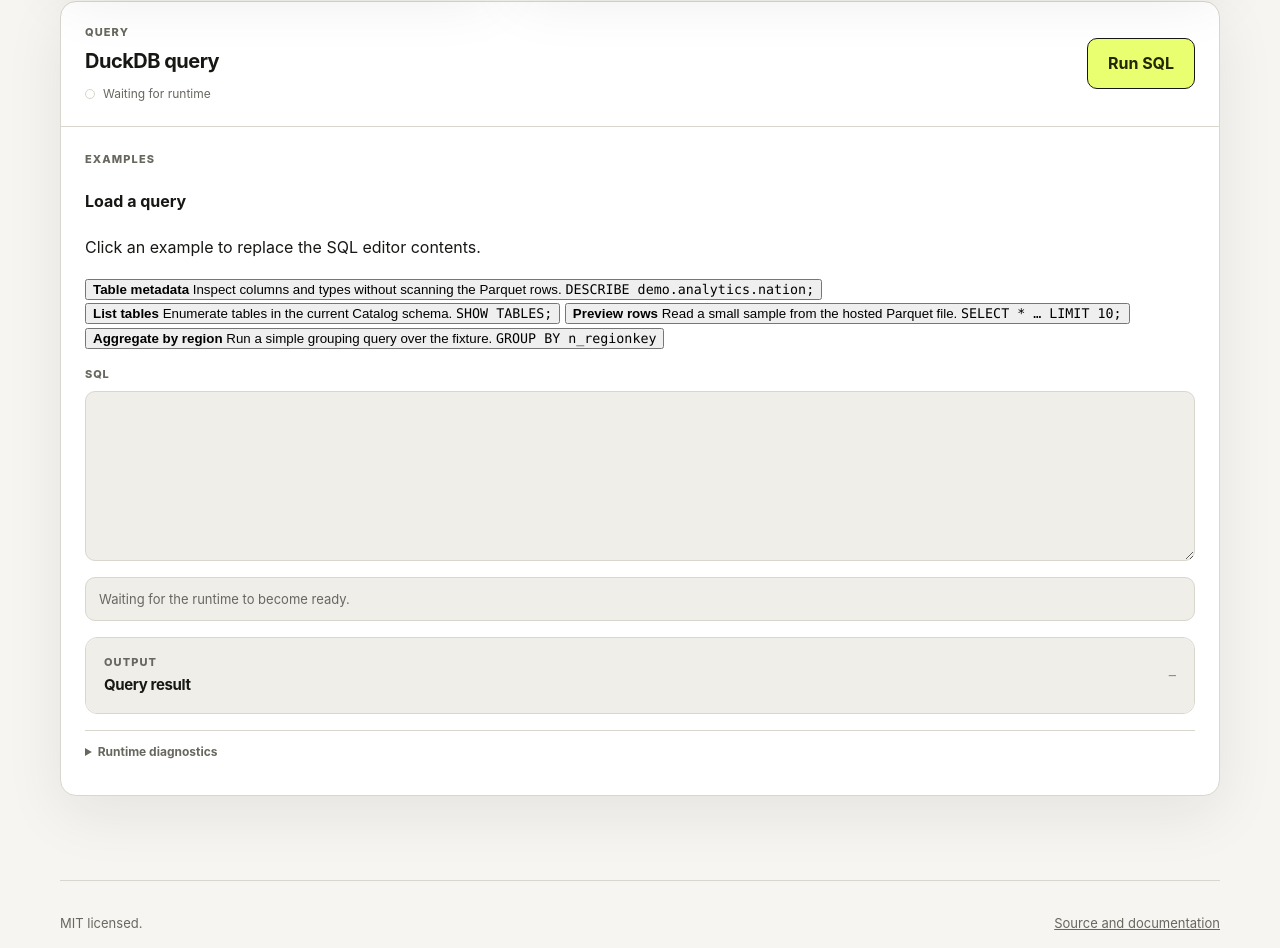
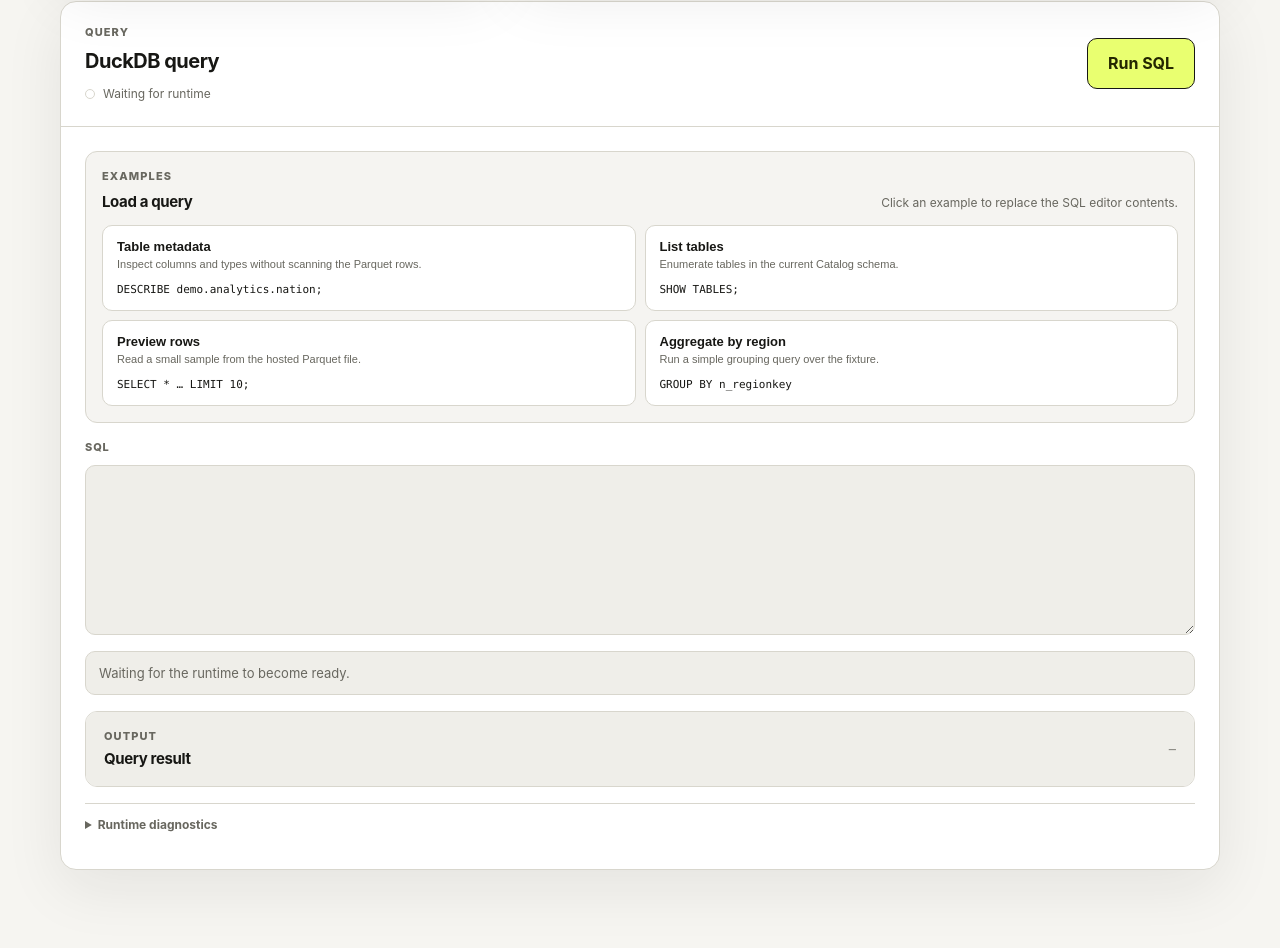
Before and after one commit to tokibi/duckdb-wasm-in-memory-catalog, a website: page demo/index.html in a window 1280 px wide. Shown: the part 2160-3108 px from the top of the page. Drawn offline with Linux system fonts and the light colour scheme; files whose address does not match are found by name.

Commit message:
style: design query example cards

```diff
--- a/demo/styles.css
+++ b/demo/styles.css
@@ -128,7 +128,7 @@
   letter-spacing: 0.1em;
   text-transform: uppercase;
 }
-.component-header h3, .query-heading h3, .result-header h4 {
+.component-header h3, .query-heading h3, .result-header h4, .query-examples-header h4 {
   margin: 0;
   letter-spacing: -0.025em;
 }
@@ -241,6 +241,53 @@
 .query-state .status-dot { margin: 0; }
 .run-button { min-width: 108px; }
 .query-body { display: grid; gap: 16px; padding: 24px; }
+
+.query-examples {
+  padding: 16px;
+  border: 1px solid var(--line);
+  border-radius: 12px;
+  background: color-mix(in srgb, var(--surface-soft) 64%, var(--surface));
+}
+.query-examples-header {
+  display: flex;
+  align-items: flex-end;
+  justify-content: space-between;
+  gap: 20px;
+  margin-bottom: 12px;
+}
+.query-examples-header h4 { font-size: 15px; }
+.query-examples-header p { margin: 0; color: var(--muted); font-size: 12px; }
+.query-example-grid { display: grid; grid-template-columns: repeat(2, minmax(0, 1fr)); gap: 9px; }
+.query-example {
+  min-width: 0;
+  padding: 13px 14px;
+  border: 1px solid var(--line);
+  border-radius: 10px;
+  background: var(--surface);
+  color: var(--ink);
+  text-align: left;
+  cursor: pointer;
+  transition: border-color 120ms ease, transform 120ms ease, background 120ms ease;
+}
+.query-example:hover {
+  transform: translateY(-1px);
+  border-color: color-mix(in srgb, var(--ink) 40%, var(--line));
+  background: color-mix(in srgb, var(--accent) 10%, var(--surface));
+}
+.query-example:focus-visible { outline: none; border-color: var(--ink); box-shadow: 0 0 0 3px color-mix(in srgb, var(--ink) 10%, transparent); }
+.query-example strong { display: block; font: inherit; font-size: 13px; font-weight: 750; }
+.query-example span { display: block; margin-top: 3px; color: var(--muted); font-size: 11px; line-height: 1.45; }
+.query-example code {
+  display: block;
+  margin-top: 9px;
+  overflow: hidden;
+  color: var(--ink);
+  font-size: 11px;
+  line-height: 1.4;
+  text-overflow: ellipsis;
+  white-space: nowrap;
+}
+
 .query-feedback {
   padding: 11px 13px;
   border: 1px solid var(--line);
@@ -309,9 +356,9 @@
   main, footer { width: min(100% - 28px, 1160px); }
   .site-header nav a:last-child { display: none; }
   .hero { padding: 70px 0 64px; }
-  .flow-grid, .setup-grid { grid-template-columns: 1fr; }
+  .flow-grid, .setup-grid, .query-example-grid { grid-template-columns: 1fr; }
   .flow-arrow { transform: rotate(90deg); min-height: 20px; }
-  .demo-heading, .query-toolbar { align-items: stretch; flex-direction: column; }
+  .demo-heading, .query-toolbar, .query-examples-header { align-items: stretch; flex-direction: column; }
   .query-toolbar .run-button { align-self: flex-start; }
   .catalog-editor { min-height: 330px; }
   footer { flex-direction: column; }
```
